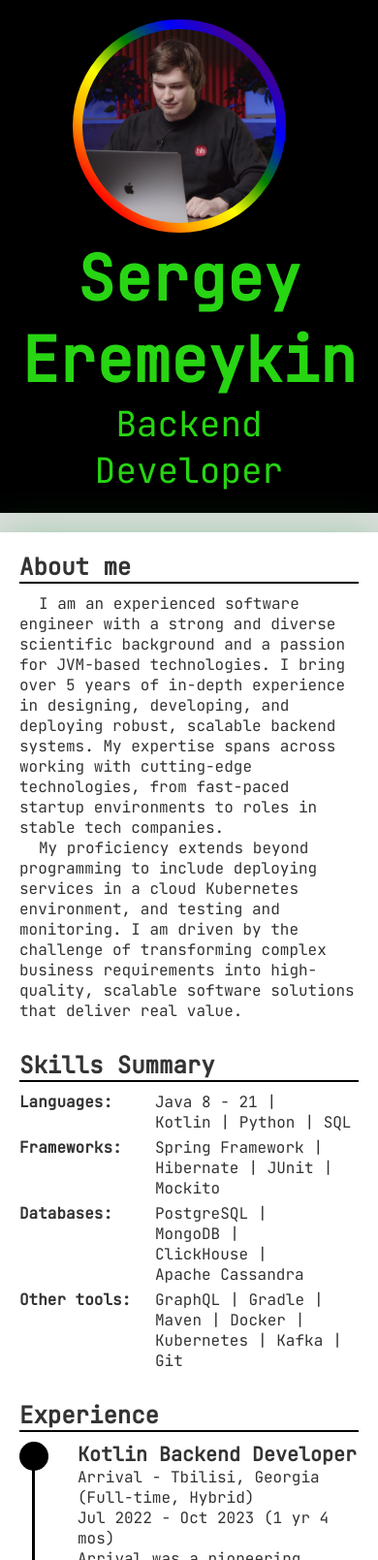
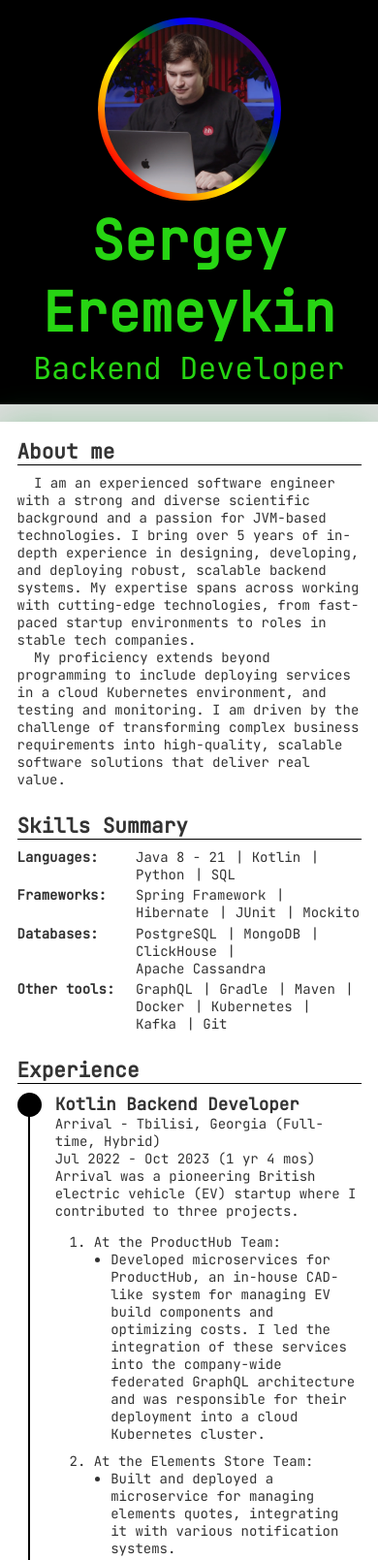
Before and after one commit to EremeykinS/EremeykinS.github.io, a plain HTML site: page index.html in a window 390 px wide. Shown: the top 1609 px of the page at 97% size. Drawn offline with Linux system fonts and the light colour scheme.

Commit message:
adjust for mobile devices (decrease font size & profile pic size)

```diff
--- a/styles.css
+++ b/styles.css
@@ -6,6 +6,10 @@ body, h1, h2, h3, p, ul {
 }
 
 /* Basic styles */
+html {
+    font-size: 16px; /* Base font size */
+}
+
 body {
     background-color: #dedede;
     color: #333;
@@ -15,69 +19,69 @@ header {
     background-color: black;
     color: #27d513;
     text-align: center;
-    padding: 20px;
+    padding: 1.5rem;
     align-items: center; /* Center vertically */
     margin: 0 auto; /* Center horizontally */
 }
 
 h1 {
-    font-size: 64px;
+    font-size: 4rem;
 }
 
 h2 {
-    font-size: 24px;
-    margin-bottom: 10px;
+    font-size: 1.5rem;
+    margin-bottom: 0.625rem;
 }
 
 h3 {
-    font-size: 20px;
+    font-size: 1.25rem;
 }
 
 .job-title {
-    font-size: 36px;
+    font-size: 2.25rem;
 }
 
 main {
-    max-width: 800px;
-    margin: 20px auto;
-    padding: 20px;
+    max-width: 50rem;
+    margin: 1.25rem auto;
+    padding: 1.25rem;
     background-color: #fff;
-    box-shadow: 0 0 40px rgba(37, 169, 70, 0.33);
+    box-shadow: 0 0 2.5rem rgba(37, 169, 70, 0.33);
 }
 
 section {
-    margin-bottom: 30px;
+    margin-bottom: 1.8rem;
 }
 
 .section-header {
-    border-bottom: 2px solid #000;
+    border-bottom: 0.125rem solid #000;
 }
 
 .paragraph {
-    text-indent: 20px;
+    text-indent: 1.25rem;
 }
 
 .job, .education-entry {
-    margin-bottom: 20px;
+    margin-bottom: 1.25rem;
 }
 
 ul {
     list-style-type: disc;
-    margin-left: 20px;
+    margin-left: 1.25rem;
 }
 
 li {
-    margin-bottom: 10px;
+    margin-bottom: 0.7rem;
 }
 
 .inline-list-container {
     display: flex;
-    margin-bottom: 5px;
+    margin-bottom: 0.25rem;
 }
 
 .inline-list-container h3 {
-    font-size: 16px;
-    min-width: 120px;
+    font-size: 1rem;
+    min-width: 7.5rem;
 }
 
 .inline-list-container ul {
@@ -92,7 +96,7 @@ li {
 
 .inline-list-container ul li:not(:last-child)::after {
     content: "|";
-    margin-left: 10px;
+    margin-left: 0.75rem;
 }
 
 #timeline {
@@ -101,7 +105,7 @@ li {
 
 .timeline-entry {
     display: flex;
-    padding-bottom: 50px;
+    padding-bottom: 2rem;
     margin-bottom: 0;
     position: relative;
 }
@@ -114,11 +118,11 @@ li {
 }
 
 .dot {
-    width: 30px;
-    height: 30px;
+    width: 1.8rem;
+    height: 1.8rem;
     background-color: black;
     border-radius: 50%;
-    margin-right: 30px;
+    margin-right: 1rem;
     flex-shrink: 0;
     position: relative;
     z-index: 2;
@@ -126,24 +130,22 @@ li {
 
 .timeline-entry::before {
     content: "";
-    width: 3px;
+    width: 0.2rem;
     background-color: black;
     position: absolute;
     top: 0;
     bottom: 0;
-    left: 15px;
-    margin-left: -2px;
+    left: 0.8rem; /* (dot.width - this.width)/2 */
     z-index: 1;
 }
 
 #profile {
     flex-shrink: 0; /* Prevent the profile picture from shrinking */
-    margin-right: 20px; /* Add spacing between the picture and details */
 }
 
 #profile-photo {
-    width: 200px;
-    height: 200px;
+    width: 12.5rem;
+    height: 12.5rem;
     border-radius: 50%;
 }
 
@@ -151,7 +153,27 @@ li {
     display: inline-block;
     background-image: linear-gradient(45deg, red, red, orange, yellow, green, blue, indigo, violet);
     border-radius: 50%;
-    padding: 10px;
+    padding: 0.5rem;
+}
+
+/* CSS for mobile */
+@media only screen and (max-width: 600px) {
+    html {
+        font-size: 14px;
+    }
+    header {
+        padding: 1.25rem;
+    }
+}
+
+/* CSS for small mobile */
+@media only screen and (max-width: 320px) {
+    html {
+        font-size: 12px;
+    }
+    header {
+        padding: 1rem;
+    }
 }
 
 /* CSS for print */
@@ -166,32 +188,28 @@ li {
     }
 
     h1 {
-        font-size: 24px;
+        font-size: 1.5rem;
     }
 
     h2 {
-        font-size: 16px;
-        margin-bottom: 8px;
+        font-size: 1rem;
+        margin-bottom: 0.5rem;
     }
 
     h3 {
-        font-size: 14px;
-    }
-
-    p {
-        font-size: 12px;
+        font-size: 0.875rem;
     }
 
     .job-title {
-        font-size: 14px;
+        font-size: 0.875rem;
     }
 
     #profile-photo {
-        width: 100px;
-        height: 100px;
+        width: 6rem;
+        height: 6rem;
     }
 
     .timeline-entry {
-        padding-bottom: 15px;
+        padding-bottom: 0.75rem;
     }
 }
```
